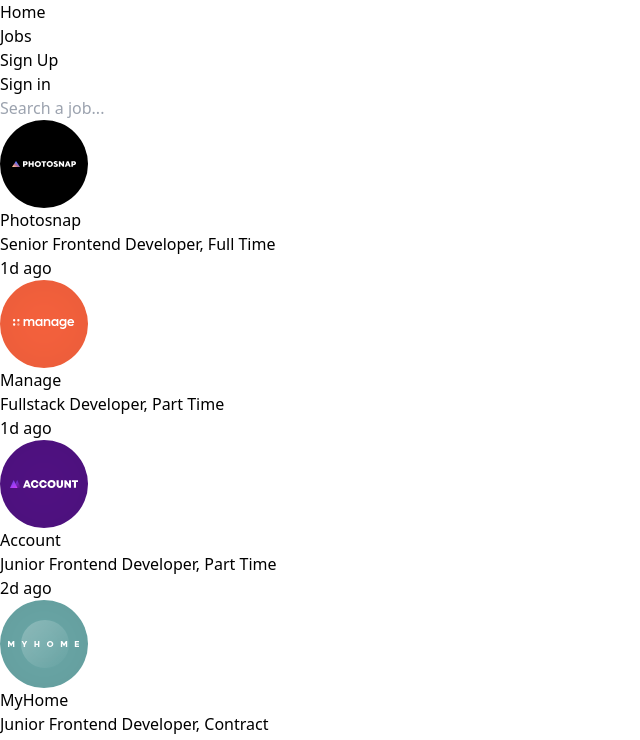
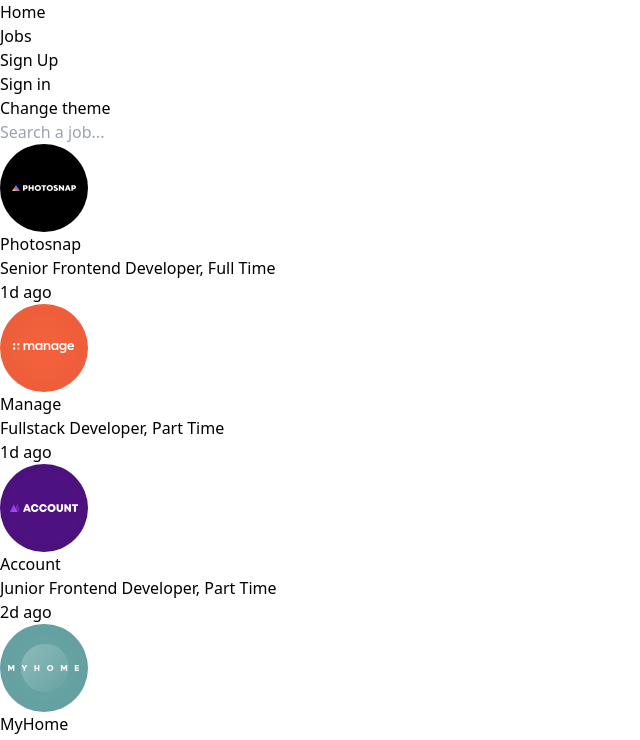
Before and after one commit to JohanTran02/JobChaser, a React (Vite) app: page /JobChaser/Jobs in a window 1280 px wide. Shown: the top 740 px of the page, without its empty margins (0-640 px from the left). Built offline with nearby package versions, Linux system fonts and the light colour scheme.

Commit message:
added firebase auth

```diff
--- a/index.html
+++ b/index.html
@@ -7,8 +7,8 @@
   <title>Job Chaser</title>
 </head>
 
-<body class="min-h-screen p-0 m-0 box-border">
-  <div id="root" class="h-screen"></div>
+<body>
+  <div id="root" class="p-0 m-0 box-border"></div>
   <script type="module" src="/src/main.tsx"></script>
 </body>
 
--- a/package.json
+++ b/package.json
@@ -14,6 +14,7 @@
   },
   "dependencies": {
     "ajv": "^8.12.0",
+    "firebase": "^10.9.0",
     "localforage": "^1.10.0",
     "match-sorter": "^6.3.4",
     "npm": "^10.5.0",
--- a/src/App.tsx
+++ b/src/App.tsx
@@ -6,15 +6,30 @@ import { SignUp } from "./pages/SignUp"
 import { Home } from './pages/Home';
 import NavBar from "./components/NavBar"
 import useFetch from './Fetch';
+import { useState } from "react";
+import { ThemeContext } from "./context/ThemeContext";
+import {auth} from "./firebase-config";
 
 function App() {
+  const [theme, setTheme] = useState(`dark:bg-slate-800 dark:text-white`);
+  const data = useFetch("data.json");
 
-  const data = useFetch("data.json");
+  const body = document.querySelector("body") as HTMLBodyElement;
+  body.className = theme.split(" ")[0];
+
+  const ChangeTheme = (): void => {
+    setTheme(theme === `dark:bg-slate-800 dark:text-white` ? `light:bg-slate-400 light:text-black` : `dark:bg-slate-800 dark:text-white`);
+    body.className = theme.split(" ")[0];
+  }
+
+  console.log(auth);
+
 
   return (
     <>
-      <main className='h-full flex flex-col'>
-        <NavBar />
+      <ThemeContext.Provider value={theme}>
+        <main className={`min-h-screen ${theme}`}>
+          <NavBar changeTheme={ChangeTheme} />
           <Routes>
             <Route path='/JobChaser/' element={<Home />} />
             <Route path='/JobChaser/Jobs' element=
@@ -25,7 +40,9 @@ function App() {
             <Route path='/JobChaser/Signup' element={<SignUp />} />
             <Route path="*" element={<NoPage />} />
           </Routes>
+
         </main>
+      </ThemeContext.Provider>
     </>
   )
 }
--- a/src/components/JobCards.tsx
+++ b/src/components/JobCards.tsx
@@ -7,7 +7,7 @@ export function JobCards({ jobs }: { jobs: Job[] }) {
                 return <li key={job.id} className="w-1/2">
                     <article className="flex flex-col gap-1 bg-slate-100 text-black rounded-md p-2">
                         <div className="flex justify-between">
-                            <img src={job.logo} alt="Company logo" loading="lazy"/>
+                            <img src={job.logo} alt="Company logo" loading="lazy" />
                             {/* <img src="#" alt="Favorite" /> */}
                         </div>
                         <h1 className="text-2xl font-bold">{job.company}</h1>
--- a/src/components/NavBar.tsx
+++ b/src/components/NavBar.tsx
@@ -1,17 +1,21 @@
+import { MouseEventHandler } from "react";
 import { Outlet, Link } from "react-router-dom"
 
-export function NavBar() {
+export function NavBar({ changeTheme }: { changeTheme: MouseEventHandler }) {
     return (
         <>
-            <nav className="flex">
-                <ul>
+            <header className="flex">
+                <nav className="flex-1">
+                    <ul className="flex flex-row">
                         <li><Link to="/JobChaser/">Home</Link></li>
                         <li><Link to="/JobChaser/Jobs">Jobs</Link></li>
                         <li><Link to="/JobChaser/SignUp">Sign Up</Link></li>
                         <li><Link to="/JobChaser/SignIn">Sign in</Link></li>
                     </ul>
                 </nav>
+                <button onClick={(e) => changeTheme(e)}>Change theme</button>
                 <Outlet />
+            </header>
         </>
     )
 }
--- a/src/components/SignInForm.tsx
+++ b/src/components/SignInForm.tsx
@@ -11,6 +11,7 @@ export default function SignInForm() {
         handleSubmit,
         formState: { errors }
     } = useForm<IFormInput>();
+
     const onSubmit: SubmitHandler<IFormInput> = (data) => {
         console.log(data)
     };
@@ -28,7 +29,7 @@ export default function SignInForm() {
                                 message: "Invalid email adress"
                             }
                         })} />
-                {errors.email && (<span className="text-red-500">{errors.email?.message}</span>)}
+                {errors.email && (<span className="text-red-500">{errors.email.message}</span>)}
                 <label htmlFor="password">Password:</label>
                 <input id="password" type="password" placeholder="Password"
                     {...register("password",
@@ -39,7 +40,7 @@ export default function SignInForm() {
                                 message: "Password must be at least 8 characters"
                             }
                         })} />
-                {errors.password && (<span className="text-red-500">{errors.password?.message}</span>)}
+                {errors.password && (<span className="text-red-500">{errors.password.message}</span>)}
                 <button type="submit" className="bg-blue-400">Sign In</button>
             </form>
         </>
--- /dev/null
+++ b/src/context/ThemeContext.tsx
@@ -0,0 +1,3 @@
+import { createContext } from "react";
+
+export const ThemeContext = createContext("dark:bg-slate-800 dark:text-white");
--- /dev/null
+++ b/src/firebase-config.tsx
@@ -0,0 +1,40 @@
+// Import the functions you need from the SDKs you need
+
+import { initializeApp } from "firebase/app";
+import { getAuth } from "firebase/auth";
+
+// TODO: Add SDKs for Firebase products that you want to use
+
+// https://firebase.google.com/docs/web/setup#available-libraries
+
+
+// Your web app's Firebase configuration
+
+// For Firebase JS SDK v7.20.0 and later, measurementId is optional
+
+const firebaseConfig = {
+
+    apiKey: "AIzaSyC2z_56SLi4ldXykDBmbv1v0P2JVf6V7tY",
+
+    authDomain: "jobchaser-6a2ff.firebaseapp.com",
+
+    projectId: "jobchaser-6a2ff",
+
+    storageBucket: "jobchaser-6a2ff.appspot.com",
+
+    messagingSenderId: "560039105729",
+
+    appId: "1:560039105729:web:8e66f1355e7b0567b2f040",
+
+    measurementId: "G-042H4H0RRD"
+
+};
+
+
+// Initialize Firebase
+
+const app = initializeApp(firebaseConfig);
+
+const auth = getAuth(app);
+
+export { auth };
--- a/src/pages/Jobs.tsx
+++ b/src/pages/Jobs.tsx
@@ -5,6 +5,7 @@ import JobCards from "../components/JobCards";
 
 export function Jobs({ jobs }: { jobs: Job[] }) {
     const [input, setInput] = useState('');
+
 
     const search = (e: React.ChangeEvent<HTMLInputElement>): void => {
         e.preventDefault();
```
Also changed, not shown: 1 other file (tests, documents, lock files or other folders). Lines whose indentation alone changed are shown as unchanged.
